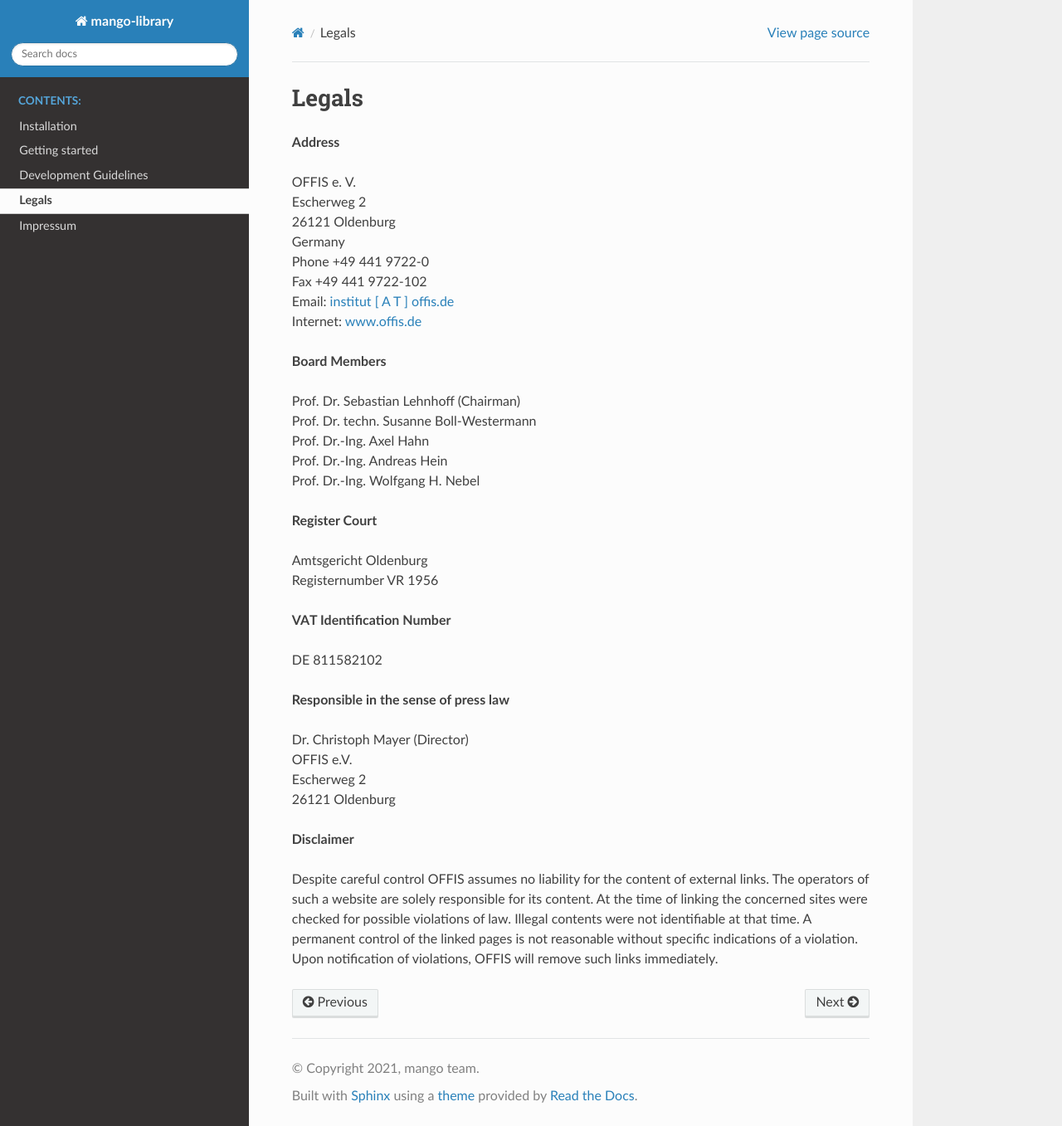
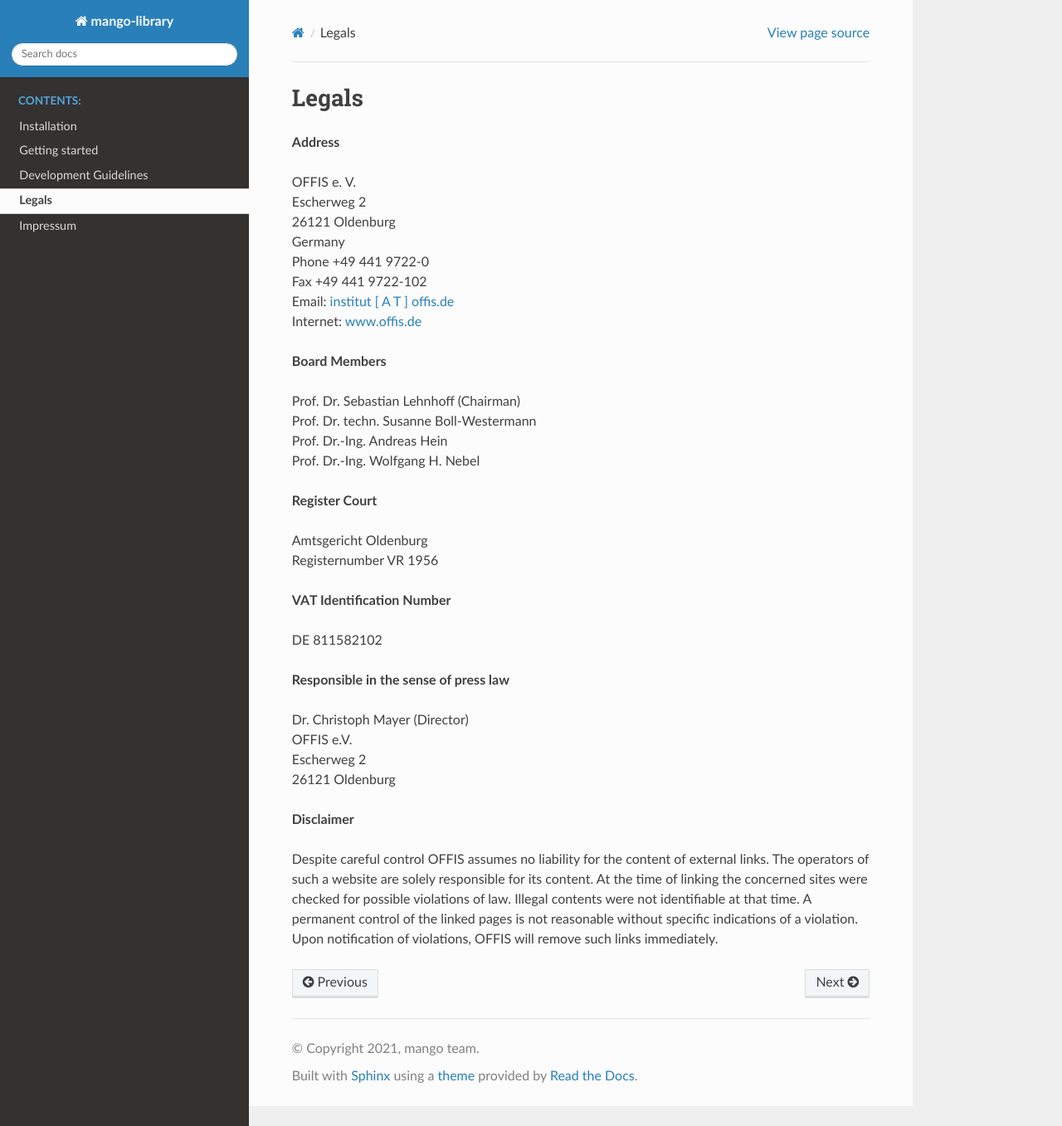
Before and after one commit to OFFIS-DAI/mango-library, a Sphinx documentation site: the page built from docs/source/legals.rst, in a window 1280 px wide and 1357 px high. Shown: the whole window at 83% size. Built offline with Sphinx 7.4.7 and the Read the Docs theme 2.0.0, drawn with Linux system fonts in a browser that asks for light colours; formulas are drawn with MathJax 3; pages that are not in the unit, such as notebooks, are missing from menus.

Commit message:
Remove Axel Hahn from board

```diff
--- a/docs/source/legals.rst
+++ b/docs/source/legals.rst
@@ -19,7 +19,6 @@ Legals
 
 | Prof. Dr. Sebastian Lehnhoff (Chairman)
 | Prof. Dr. techn. Susanne Boll-Westermann
-| Prof. Dr.-Ing. Axel Hahn
 | Prof. Dr.-Ing. Andreas Hein
 | Prof. Dr.-Ing. Wolfgang H. Nebel
 
```
